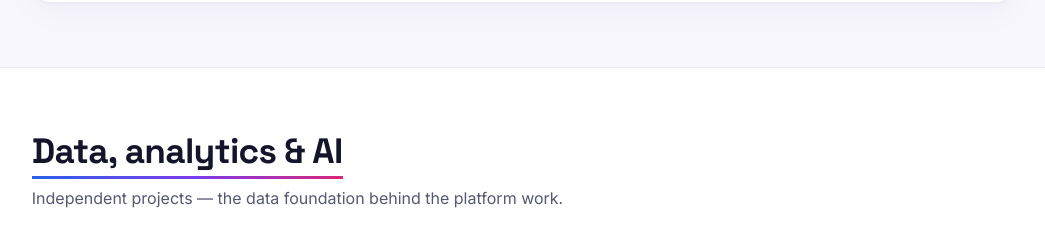
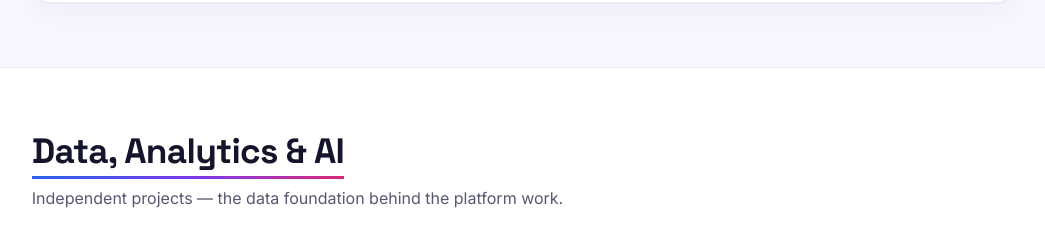
Before and after one commit to shubhamrajiwade29/portfolio, a React (Vite) app: page / in a window 1280 px wide. Shown: the part 3483-3712 px from the top of the page, without its empty margins (117-1162 px from the left). Built offline with nearby package versions, Linux system fonts and the light colour scheme.

Commit message:
Capitalize Analytics in Data, Analytics & AI heading
Co-Authored-By: Claude Sonnet 5.5 <noreply@anthropic.com>

```diff
--- a/src/components/Projects.jsx
+++ b/src/components/Projects.jsx
@@ -62,7 +62,7 @@ export default function Projects() {
       <section id="data" className="section">
         <div className="wrap">
           <FadeUp>
-            <h2 className="sec-h">Data, analytics &amp; AI</h2>
+            <h2 className="sec-h">Data, Analytics &amp; AI</h2>
             <p className="sec-sub">Independent projects — the data foundation behind the platform work.</p>
             <div className="dgrid">
               {dataProjects.map((p) => (
```
